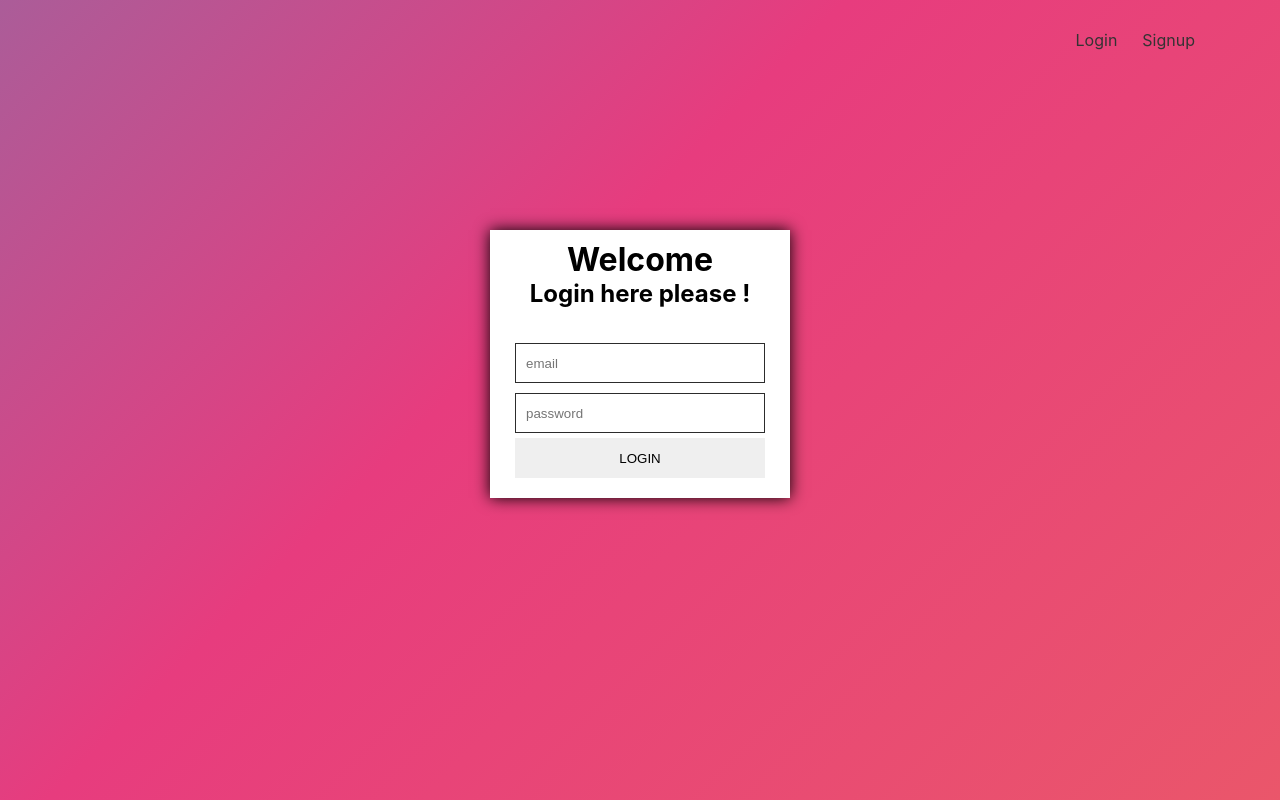
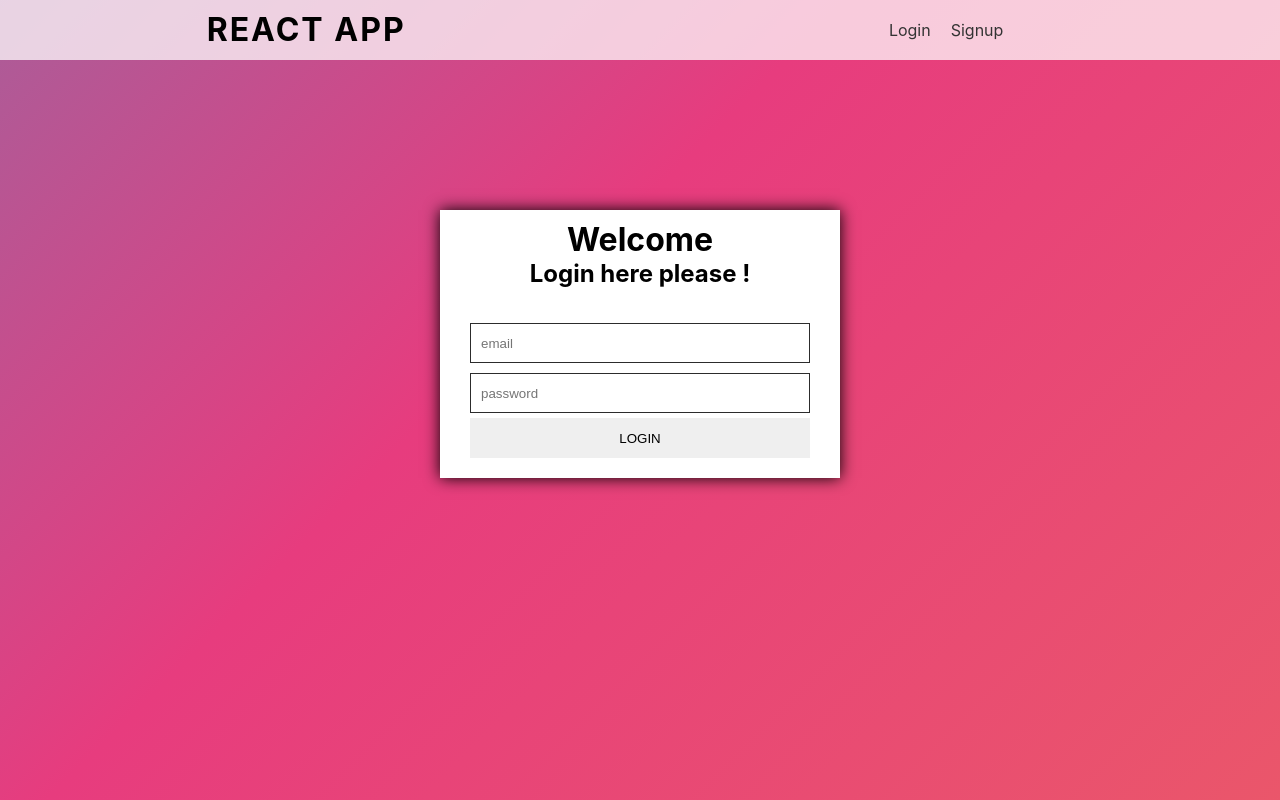
Before and after one commit to murito7/congenial-umbrella, a React (Create React App) app: page /login in a window 1280 px wide. Built offline with nearby package versions, Linux system fonts and the light colour scheme.

Commit message:
style added to the Navbar

```diff
--- a/src/components/Navbar/Navbar.css
+++ b/src/components/Navbar/Navbar.css
@@ -1,22 +1,37 @@
-.navbar {
-  width: 100%;
-  padding: 30px 0;
-  box-sizing: border-box;
-  margin-bottom: 60px;
+.navbar h1{
+  color: #000;
+  letter-spacing: 2px;
 }
 .navbar ul {
   display: flex;
-  margin: 0 auto;
   align-items: center;
-  justify-content: flex-end;
   padding: 0 60px;
 }
 .navbar li a {
   color: #333;
   text-decoration: none;
-  margin-right: 25px;
+  margin: 0 10px;
 }
 
 .navbar li {
   list-style: none;
 }
+@media screen and (min-width:320px) {
+  .navbar{
+    width: 100%;
+    height: 120px;
+    background-color: rgba(255, 255, 255, 0.733);
+    line-height: 60px;
+    display: flex;
+    align-items: center;
+    flex-direction: column;
+  }
+}
+@media screen and (min-width:1024px) {
+  .navbar{
+    height: 60px;
+    display: flex;
+    flex-direction: row;
+    justify-content: space-around;
+  }
+}
--- a/src/components/Navbar/Navbar.js
+++ b/src/components/Navbar/Navbar.js
@@ -18,6 +18,7 @@ export default function Navbar() {
 
   return (
     <div className="navbar">
+      <h1>REACT APP</h1>
       <ul>
         <li>{!user && <Link to="/login">Login</Link>}</li>
         <li>{!user && <Link to="/register">Signup</Link>}</li>
--- a/src/pages/Register/Register.css
+++ b/src/pages/Register/Register.css
@@ -5,7 +5,7 @@
 }
 @media screen and (min-width:320px) {
     .box{
-        width: 300px;
+        width: 260px;
         box-shadow:0px 0px 15px 0px #000000;
         background-color: #fff;
         margin: 150px auto;
@@ -22,7 +22,7 @@
         padding: 20px 0;
     }
     input{
-        width: 250px;
+        width: 200px;
         height: 40px;
         margin: 5px auto;
         border: none;
@@ -30,7 +30,7 @@
         padding-left: 10px;
     }
     button{
-        width: 250px;
+        width: 200px;
         height: 40px;
         margin: 5px auto;
         background-color: #00c3ff;
@@ -59,6 +59,17 @@
         background-position: 0% 50%;
     }
 }
+@media screen and (min-width:768px) {
+    .box{
+        width: 400px;
+    }
+    input{
+        width: 340px;
+    }
+    button{
+        width: 340px;
+    }
+}
 @media screen and (min-width:1440px) {
     .box{
         width: 450px;
```
